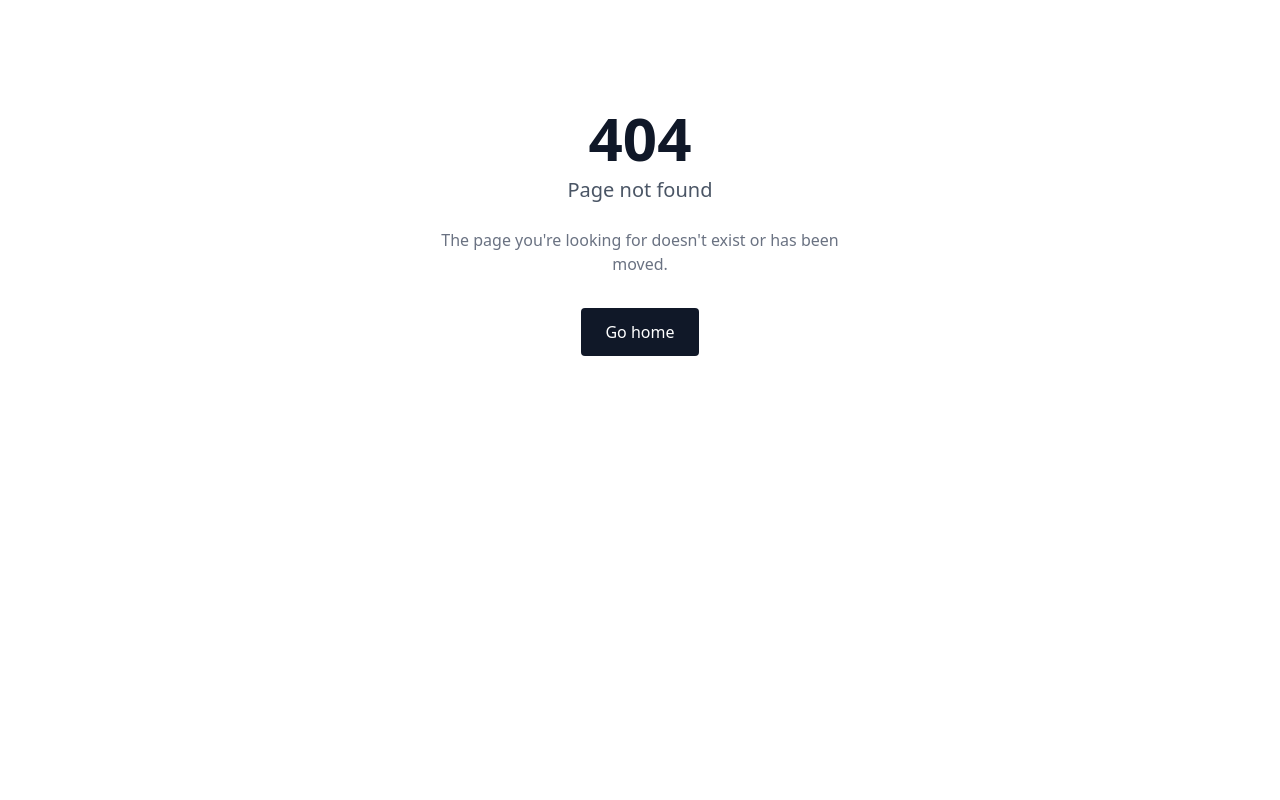
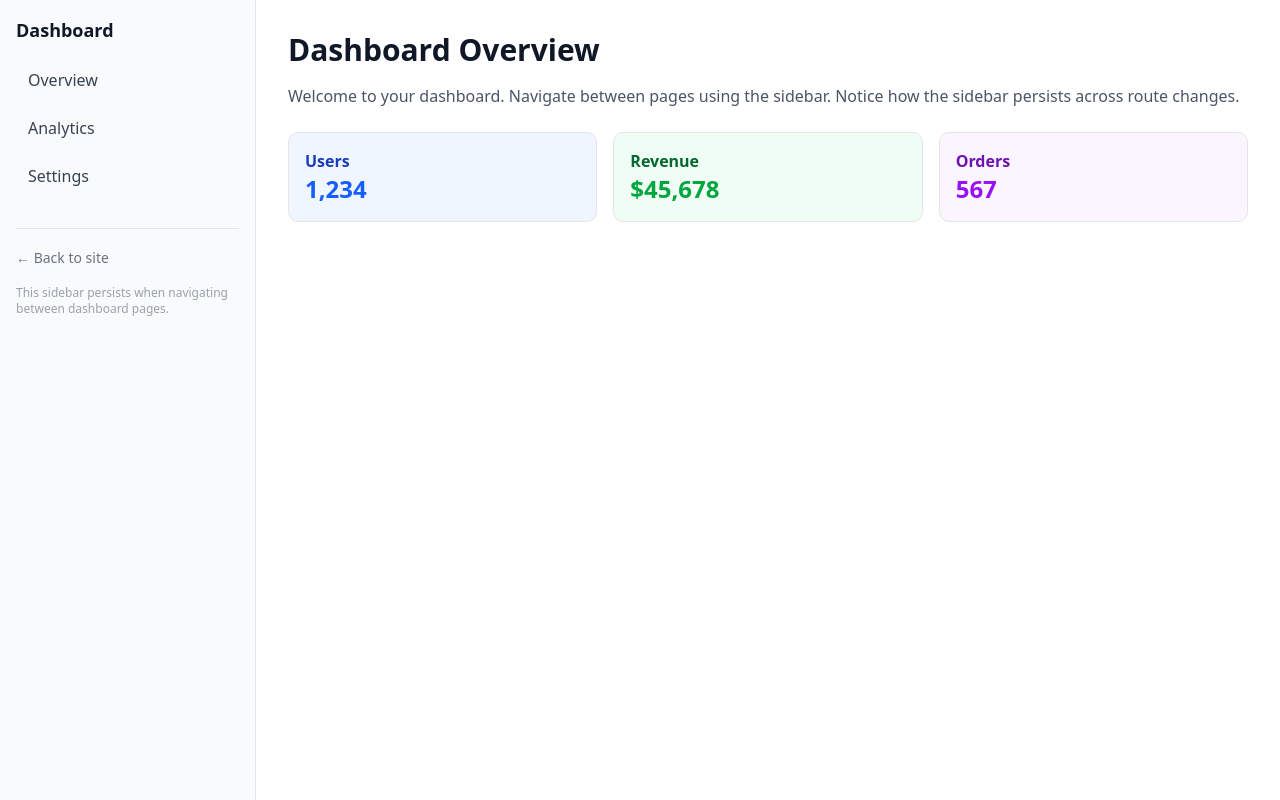
Before and after one commit to kenLovesToCode/nextjs-foundations, a Next.js app in the folder apps/web/: page /dashboard in a window 1280 px wide. Before the commit this address had no page. Built offline with nearby package versions, Linux system fonts and the light colour scheme.

Commit message:
feat(core): add nested layout for section chrome

```diff
--- a/apps/web/src/app/(marketing)/layout.tsx
+++ b/apps/web/src/app/(marketing)/layout.tsx
@@ -1,3 +1,7 @@
+// Marketing section layout: header, footer, nav
+// (marketing) is a route group - doesn't affect URL structure
+// Routes: /, /about, /pricing (NOT /marketing/about)
+
 export default function MarketingLayout({
   children,
 }: {
@@ -5,8 +9,9 @@
 }) {
   return (
     <div className="min-h-screen">
+      {/* Marketing header - persists across all marketing pages */}
       <header className="mb-8 border-b py-4">
-        <nav className="flex gap-4">
+        <nav className="mx-auto flex max-w-4xl gap-4 px-4">
           <a href="/" className="font-semibold">
             Home
           </a>
@@ -16,10 +21,21 @@
           <a href="/pricing" className="text-gray-600 hover:text-gray-900">
             Pricing
           </a>
+          {/* Link to dashboard (different layout) */}
+          <a
+            href="/dashboard"
+            className="ml-auto text-blue-600 hover:text-blue-800"
+          >
+            Dashboard →
+          </a>
         </nav>
       </header>
-      <main>{children}</main>
-      <footer className="mt-8 border-t py-4 text-gray-500 text-sm">
+
+      {/* Page content renders here */}
+      <main className="mx-auto max-w-4xl px-4">{children}</main>
+
+      {/* Marketing footer - persists across all marketing pages */}
+      <footer className="mx-auto mt-8 max-w-4xl border-t px-4 py-4 text-gray-500 text-sm">
         © 2026 Next.js Foundations
       </footer>
     </div>
--- /dev/null
+++ b/apps/web/src/app/(marketing)/page.tsx
@@ -0,0 +1,5 @@
+const MarketingPage = () => {
+  return <div>MarketingPage</div>;
+};
+
+export default MarketingPage;
--- /dev/null
+++ b/apps/web/src/app/dashboard/analytics/page.tsx
@@ -0,0 +1,21 @@
+// Analytics page - demonstrates layout persistence
+// Try adding console.log in the layout to verify it doesn't re-run
+
+export default function AnalyticsPage() {
+  return (
+    <div>
+      <h1 className="mb-4 font-bold text-3xl">Analytics</h1>
+      <p className="mb-6 text-gray-600">
+        This is the analytics page. The sidebar layout persisted during
+        navigation.
+      </p>
+
+      <div className="rounded-lg border p-6">
+        <h2 className="mb-4 font-semibold text-xl">Traffic Overview</h2>
+        <div className="flex h-64 items-center justify-center rounded bg-gray-100">
+          <span className="text-gray-400">[Chart placeholder]</span>
+        </div>
+      </div>
+    </div>
+  );
+}
--- /dev/null
+++ b/apps/web/src/app/dashboard/layout.tsx
@@ -0,0 +1,54 @@
+// Dashboard layout: sidebar navigation, different chrome than marketing
+// This layout PERSISTS when navigating between /dashboard/* routes
+// The sidebar doesn't re-render - only the main content area changes
+
+import Link from "next/link";
+
+export default function DashboardLayout({
+  children,
+}: {
+  children: React.ReactNode;
+}) {
+  return (
+    <div className="flex min-h-screen">
+      {/* Sidebar - persists across all dashboard routes */}
+      <aside className="w-64 border-r bg-gray-50 p-4">
+        <h2 className="mb-4 font-bold text-lg">Dashboard</h2>
+        <nav className="space-y-2">
+          <Link
+            href="/dashboard"
+            className="block rounded px-3 py-2 text-gray-700 hover:bg-gray-200"
+          >
+            Overview
+          </Link>
+          <Link
+            href="/dashboard/analytics"
+            className="block rounded px-3 py-2 text-gray-700 hover:bg-gray-200"
+          >
+            Analytics
+          </Link>
+          <Link
+            href="/dashboard/settings"
+            className="block rounded px-3 py-2 text-gray-700 hover:bg-gray-200"
+          >
+            Settings
+          </Link>
+        </nav>
+        <div className="mt-8 border-t pt-4">
+          {/* Link back to marketing section */}
+          <Link href="/" className="text-gray-500 text-sm hover:text-gray-700">
+            ← Back to site
+          </Link>
+        </div>
+        <div className="mt-4">
+          <p className="text-gray-400 text-xs">
+            This sidebar persists when navigating between dashboard pages.
+          </p>
+        </div>
+      </aside>
+
+      {/* Main content area - children change on navigation */}
+      <main className="flex-1 p-8">{children}</main>
+    </div>
+  );
+}
--- /dev/null
+++ b/apps/web/src/app/dashboard/page.tsx
@@ -0,0 +1,30 @@
+// Dashboard overview page
+// When navigating here from /dashboard/analytics, only this component re-renders
+// The sidebar layout persists (no flicker, state preserved)
+
+export default function DashboardPage() {
+  return (
+    <div>
+      <h1 className="mb-4 font-bold text-3xl">Dashboard Overview</h1>
+      <p className="mb-6 text-gray-600">
+        Welcome to your dashboard. Navigate between pages using the sidebar.
+        Notice how the sidebar persists across route changes.
+      </p>
+
+      <div className="grid grid-cols-3 gap-4">
+        <div className="rounded-lg border bg-blue-50 p-4">
+          <h3 className="font-semibold text-blue-800">Users</h3>
+          <p className="font-bold text-2xl text-blue-600">1,234</p>
+        </div>
+        <div className="rounded-lg border bg-green-50 p-4">
+          <h3 className="font-semibold text-green-800">Revenue</h3>
+          <p className="font-bold text-2xl text-green-600">$45,678</p>
+        </div>
+        <div className="rounded-lg border bg-purple-50 p-4">
+          <h3 className="font-semibold text-purple-800">Orders</h3>
+          <p className="font-bold text-2xl text-purple-600">567</p>
+        </div>
+      </div>
+    </div>
+  );
+}
--- /dev/null
+++ b/apps/web/src/app/dashboard/settings/page.tsx
@@ -0,0 +1,34 @@
+// Settings page - form state would persist across sibling navigations
+// If you had a form here with unsaved changes, navigating to /analytics
+// and back would preserve those changes (because the layout persists)
+
+export default function SettingsPage() {
+  return (
+    <div>
+      <h1 className="mb-4 font-bold text-3xl">Settings</h1>
+      <p className="mb-6 text-gray-600">
+        Configure your dashboard settings. The sidebar persists during
+        navigation.
+      </p>
+
+      <div className="space-y-6">
+        <div className="rounded-lg border p-4">
+          <h2 className="mb-2 font-semibold">Notifications</h2>
+          <label className="flex items-center gap-2">
+            <input type="checkbox" className="rounded" />
+            <span>Email notifications</span>
+          </label>
+        </div>
+
+        <div className="rounded-lg border p-4">
+          <h2 className="mb-2 font-semibold">Theme</h2>
+          <select className="rounded border px-3 py-2">
+            <option>Light</option>
+            <option>Dark</option>
+            <option>System</option>
+          </select>
+        </div>
+      </div>
+    </div>
+  );
+}
--- a/apps/web/src/app/layout.tsx
+++ b/apps/web/src/app/layout.tsx
@@ -13,28 +13,14 @@
 
 export default function RootLayout({
   children,
-}: Readonly<{
+}: {
   children: React.ReactNode;
-}>) {
+}) {
   return (
     <html lang="en">
-      <body className="container mx-auto px-4 py-8">
+      <body className="min-h-screen bg-white text-gray-900">
+        {/* Global providers would go here (theme, auth, etc.) */}
         {children}
-        {/* TODO: Convert to next/script (Section 4 Lesson 3) */}
-        <script
-          src="https://www.googletagmanager.com/gtag/js?id=GA_MEASUREMENT_ID"
-          async
-        />
-        <script
-          dangerouslySetInnerHTML={{
-            __html: `
-              window.dataLayer = window.dataLayer || [];
-              function gtag(){dataLayer.push(arguments);}
-              gtag('js', new Date());
-              gtag('config', 'GA_MEASUREMENT_ID');
-            `,
-          }}
-        />
       </body>
     </html>
   );
--- a/apps/web/src/app/page.tsx
+++ /dev/null
@@ -1,9 +0,0 @@
-export default function HomePage() {
-  return (
-    <main className="flex flex-col gap-4">
-      <h1 className="font-bold text-4xl">Web</h1>
-
-      <p>TODO: Content</p>
-    </main>
-  );
-}
```
